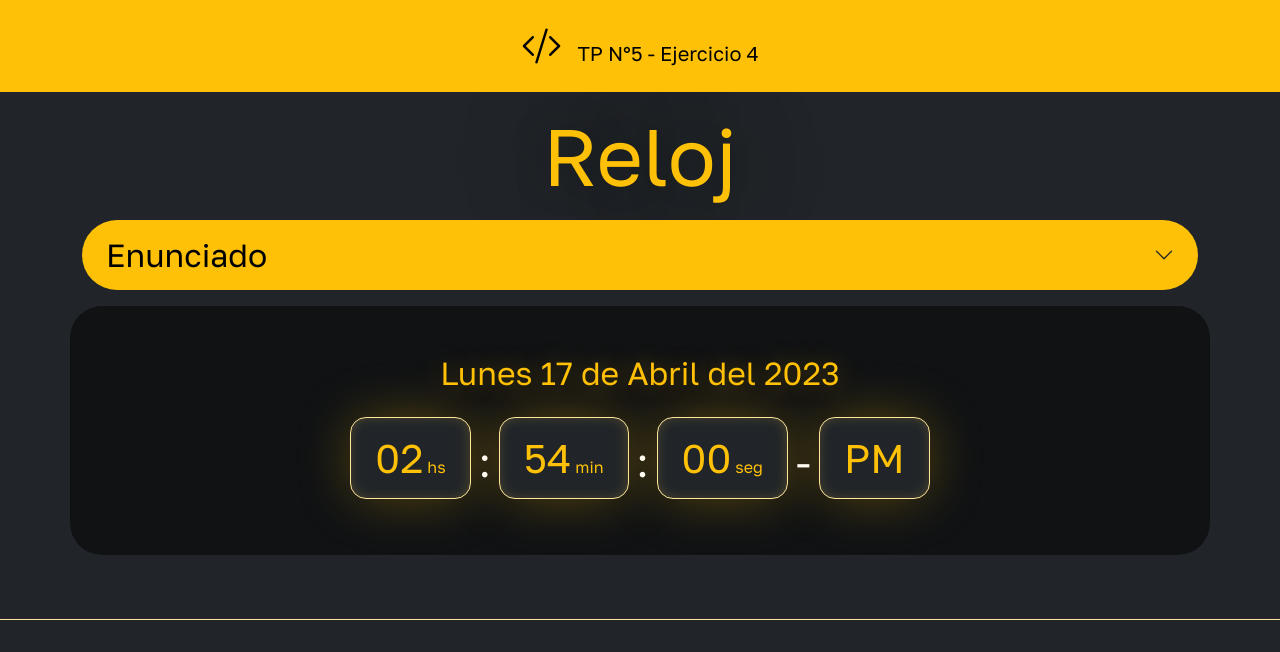
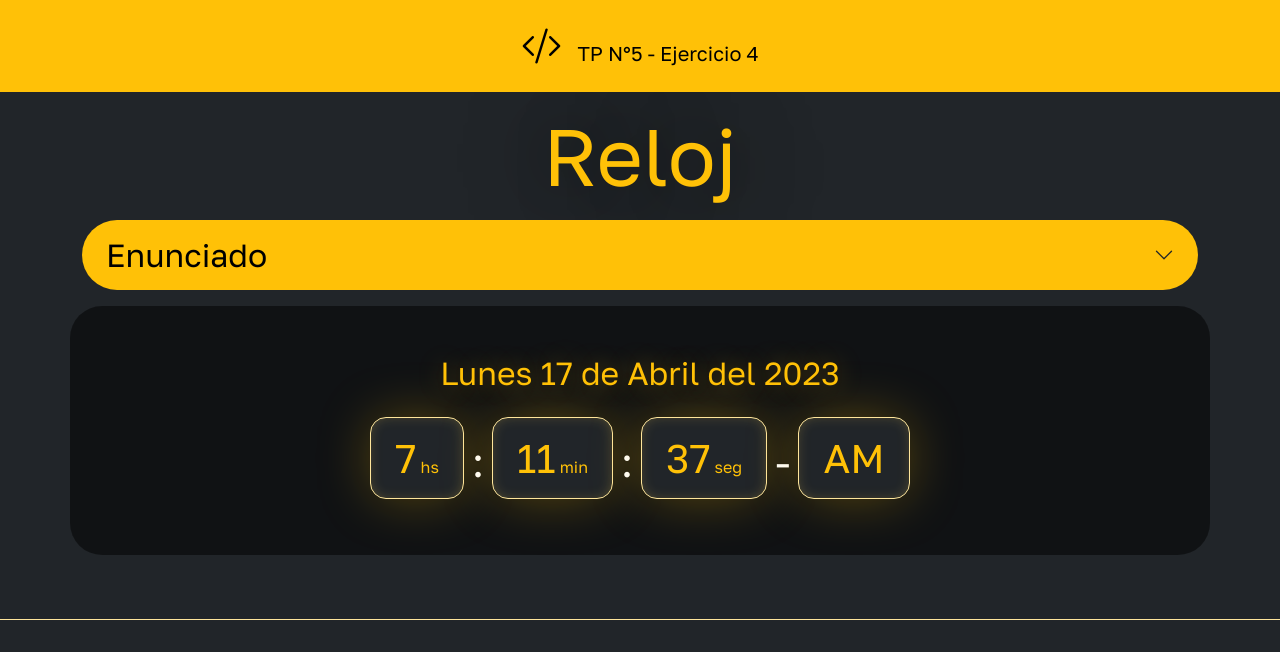
Before and after one commit to LucianoAngeleri/RollingCode-TP5-Ejercicio4-JS, a plain HTML site: page index.html in a window 1280 px wide. Shown: the top 652 px of the page. Drawn offline with nearby package versions, Linux system fonts and the light colour scheme.

Commit message:
Se agregó la función para mostrar la hora

```diff
--- a/index.html
+++ b/index.html
@@ -66,13 +66,13 @@
       <section class="container d-flex flex-column align-items-center my-3 p-5 bg-black bg-opacity-50 rounded-5">
         <h3 class="fs-2 text-warning pb-3 neon-texto" id="textoFecha">Lunes 17 de Abril del 2023</h3>
         <div class="d-flex gap-2 align-items-center">
-          <h4 class="fs-1 rounded-4 text-warning bg-dark border border-warning-subtle py-3 px-4 neon">02<small class="fs-6 ps-1">hs</small></h4>
+          <h4 class="fs-1 rounded-4 text-warning bg-dark border border-warning-subtle py-3 px-4 neon" id="horas">02<small class="fs-6 ps-1">hs</small></h4>
           <span class="fs-1">:</span>
-          <h4 class="fs-1 rounded-4 text-warning bg-dark border border-warning-subtle py-3 px-4 neon">54<small class="fs-6 ps-1">min</small></h4>
+          <h4 class="fs-1 rounded-4 text-warning bg-dark border border-warning-subtle py-3 px-4 neon" id="minutos">54<small class="fs-6 ps-1">min</small></h4>
           <span class="fs-1">:</span>
-          <h4 class="fs-1 rounded-4 text-warning bg-dark border border-warning-subtle py-3 px-4 neon">00<small class="fs-6 ps-1">seg</small></h4>
+          <h4 class="fs-1 rounded-4 text-warning bg-dark border border-warning-subtle py-3 px-4 neon" id="segundos">00<small class="fs-6 ps-1">seg</small></h4>
           <span class="fs-1">-</span>
-          <h4 class="fs-1 rounded-4 text-warning bg-dark border border-warning-subtle py-3 px-4 neon">PM</h4>
+          <h4 class="fs-1 rounded-4 text-warning bg-dark border border-warning-subtle py-3 px-4 neon" id="siglas">PM</h4>
         </div>
       </section>
     </main>
--- a/js/app.js
+++ b/js/app.js
@@ -2,9 +2,27 @@ let fechaActual = new Date(),
     diaNum = fechaActual.getDate(),
     diaSemana = fechaActual.getDay(),
     mes = fechaActual.getMonth(),
-    anio = fechaActual.getFullYear();
+    anio = fechaActual.getFullYear(),
+    hs = fechaActual.getHours(),
+    min = fechaActual.getMinutes(),
+    seg = fechaActual.getSeconds(),
+    siglas = "AM";
 const nombresDias= ["Domingo", "Lunes", "Martes", "Miércoles", "Jueves", "Viernes", "Sábado"];
 const nombresMeses = ["Enero", "Febrero", "Marzo", "Abril", "Mayo", "Junio", "Julio", "Agosto", "Septiembre", "Octubre", "Noviembre", "Diciembre"];
 
-let textoFecha = document.getElementById("textoFecha")
+let textoFecha = document.getElementById("textoFecha"),
+    textoHs = document.getElementById("horas"),
+    textoMin = document.getElementById("minutos"),
+    textoSeg = document.getElementById("segundos"),
+    textoSiglas = document.getElementById("siglas");
+
 textoFecha.innerHTML=`${nombresDias[diaSemana]} ${diaNum} de ${nombresMeses[mes]} del ${anio}`
+
+if (hs >= 12) {
+    hs -=12;
+    siglas = "PM";
+}
+textoHs.innerHTML = `${hs}<small class="fs-6 ps-1">hs</small>`
+textoMin.innerHTML = `${min}<small class="fs-6 ps-1">min</small>`
+textoSeg.innerHTML = `${seg}<small class="fs-6 ps-1">seg</small>`
+textoSiglas.innerHTML = `${siglas}`
```
